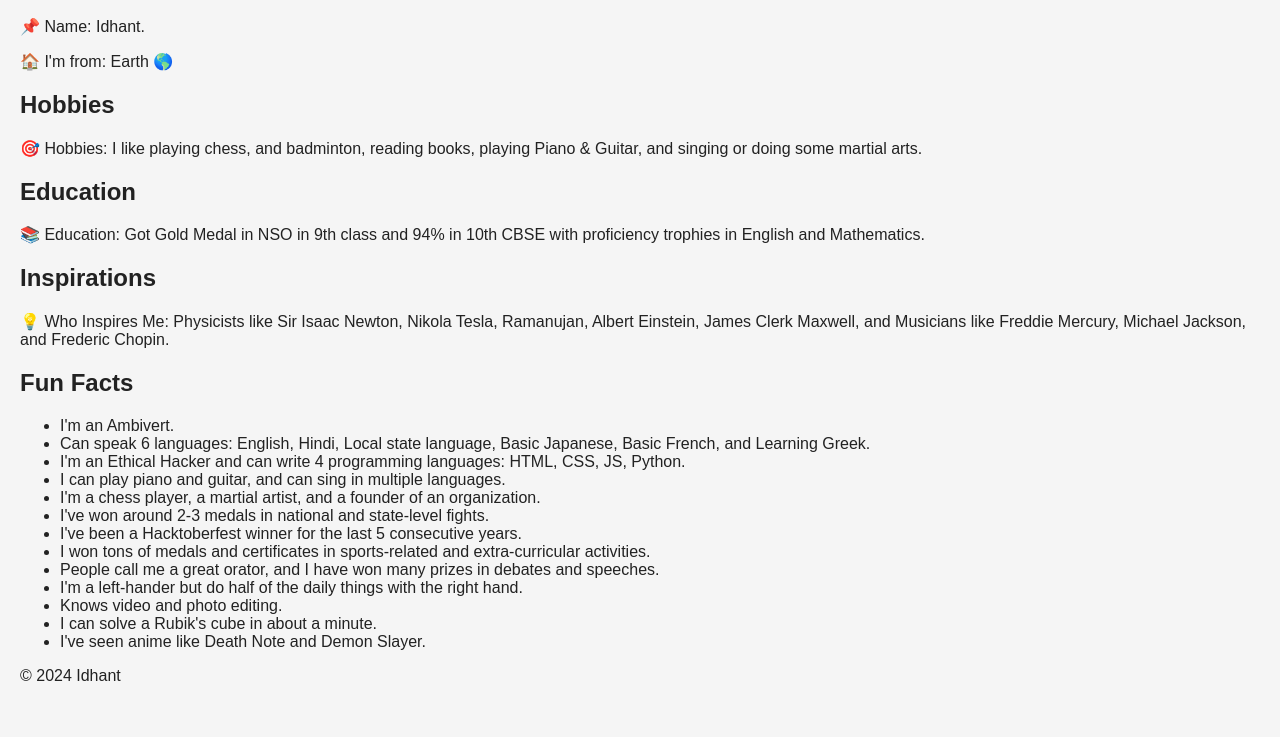
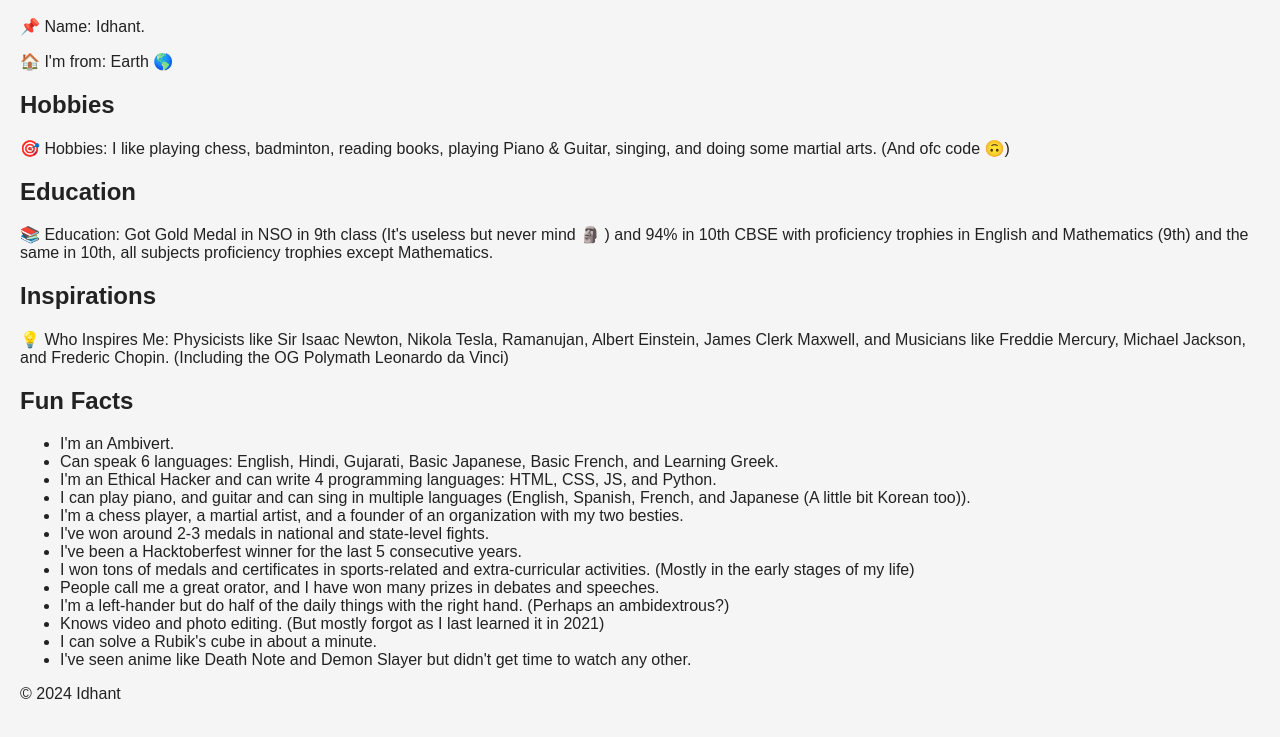
Before and after one commit to Idhant-6/Idhant-6.github.io, a plain HTML site: page about/about.html in a window 1280 px wide. Shown: the part 131-868 px from the top of the page. Drawn offline with Linux system fonts and the light colour scheme.

Commit message:
Update about.html

```diff
--- a/about/about.html
+++ b/about/about.html
@@ -18,32 +18,32 @@
         </section>
         <section>
             <h2>Hobbies</h2>
-            <p>🎯 Hobbies: I like playing chess, and badminton, reading books, playing Piano & Guitar, and singing or doing some martial arts.</p>
+            <p>🎯 Hobbies: I like playing chess, badminton, reading books, playing Piano & Guitar, singing, and doing some martial arts. (And ofc code 🙃)</p>
         </section>
         <section>
             <h2>Education</h2>
-            <p>📚 Education: Got Gold Medal in NSO in 9th class and 94% in 10th CBSE with proficiency trophies in English and Mathematics.</p>
+            <p>📚 Education: Got Gold Medal in NSO in 9th class (It's useless but never mind 🗿 ) and 94% in 10th CBSE with proficiency trophies in English and Mathematics (9th) and the same in 10th, all subjects proficiency trophies except Mathematics.</p>
         </section>
         <section>
             <h2>Inspirations</h2>
-            <p>💡 Who Inspires Me: Physicists like Sir Isaac Newton, Nikola Tesla, Ramanujan, Albert Einstein, James Clerk Maxwell, and Musicians like Freddie Mercury, Michael Jackson, and Frederic Chopin.</p>
+            <p>💡 Who Inspires Me: Physicists like Sir Isaac Newton, Nikola Tesla, Ramanujan, Albert Einstein, James Clerk Maxwell, and Musicians like Freddie Mercury, Michael Jackson, and Frederic Chopin. (Including the OG Polymath Leonardo da Vinci)</p>
         </section>
         <section>
             <h2>Fun Facts</h2>
             <ul>
                 <li>I'm an Ambivert.</li>
-                <li>Can speak 6 languages: English, Hindi, Local state language, Basic Japanese, Basic French, and Learning Greek.</li>
-                <li>I'm an Ethical Hacker and can write 4 programming languages: HTML, CSS, JS, Python.</li>
-                <li>I can play piano and guitar, and can sing in multiple languages.</li>
-                <li>I'm a chess player, a martial artist, and a founder of an organization.</li>
+                <li>Can speak 6 languages: English, Hindi, Gujarati, Basic Japanese, Basic French, and Learning Greek.</li>
+                <li>I'm an Ethical Hacker and can write 4 programming languages: HTML, CSS, JS, and Python.</li>
+                <li>I can play piano, and guitar and can sing in multiple languages (English, Spanish, French, and Japanese (A little bit Korean too)).</li>
+                <li>I'm a chess player, a martial artist, and a founder of an organization with my two besties.</li>
                 <li>I've won around 2-3 medals in national and state-level fights.</li>
                 <li>I've been a Hacktoberfest winner for the last 5 consecutive years.</li>
-                <li>I won tons of medals and certificates in sports-related and extra-curricular activities.</li>
+                <li>I won tons of medals and certificates in sports-related and extra-curricular activities. (Mostly in the early stages of my life)</li>
                 <li>People call me a great orator, and I have won many prizes in debates and speeches.</li>
-                <li>I'm a left-hander but do half of the daily things with the right hand.</li>
-                <li>Knows video and photo editing.</li>
+                <li>I'm a left-hander but do half of the daily things with the right hand. (Perhaps an ambidextrous?)</li>
+                <li>Knows video and photo editing. (But mostly forgot as I last learned it in 2021)</li>
                 <li>I can solve a Rubik's cube in about a minute.</li>
-                <li>I've seen anime like Death Note and Demon Slayer.</li>
+                <li>I've seen anime like Death Note and Demon Slayer but didn't get time to watch any other.</li>
             </ul>
         </section>
     </main>
```
